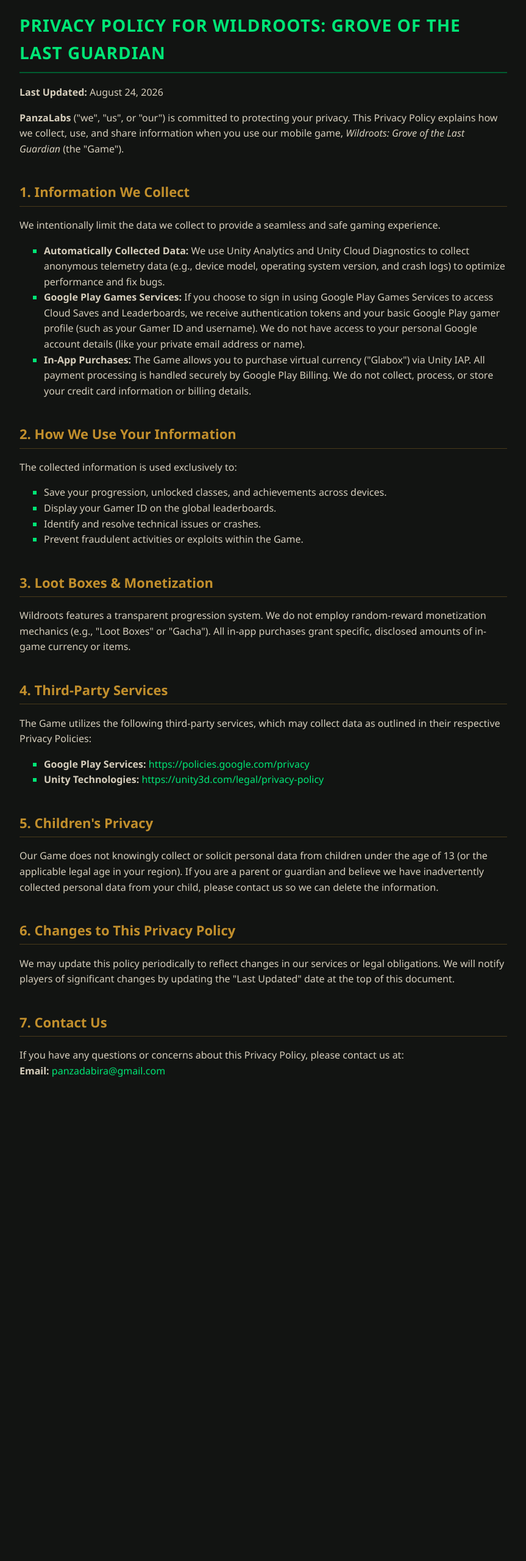
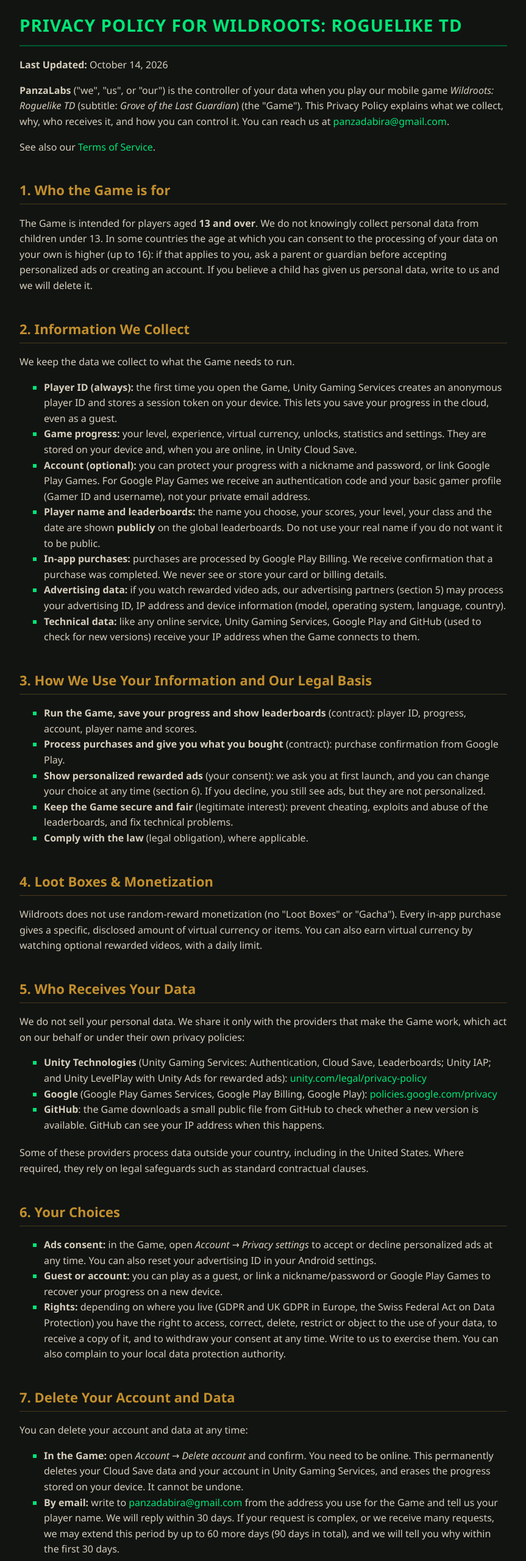
Before and after one commit to Panzadabira/Wildroots_website, a plain HTML site: page privacy.html in a window 1280 px wide. Shown: the part 40-2600 px from the top of the page at 61% size, without its empty margins (208-1071 px from the left). Before the commit the page ends 1865 px from the top, so only its background shows below. Drawn offline with Linux system fonts and the light colour scheme.

Commit message:
Privacy e Termini riscritti (13+, consenso ads, eliminazione account, classifiche); pulsante Get it on Google Play
Co-Authored-By: Claude Sonnet 5.5 <noreply@anthropic.com>

```diff
--- a/privacy.html
+++ b/privacy.html
@@ -17,46 +17,76 @@
 </head>
 <body>
 
-    <h1>Privacy Policy for Wildroots: Grove of the Last Guardian</h1>
-    <p><strong>Last Updated:</strong> August 24, 2026</p>
-    <p><strong>PanzaLabs</strong> ("we", "us", or "our") is committed to protecting your privacy. This Privacy Policy explains how we collect, use, and share information when you use our mobile game, <em>Wildroots: Grove of the Last Guardian</em> (the "Game").</p>
+    <h1>Privacy Policy for Wildroots: Roguelike TD</h1>
+    <p><strong>Last Updated:</strong> October 14, 2026</p>
+    <p><strong>PanzaLabs</strong> ("we", "us", or "our") is the controller of your data when you play our mobile game <em>Wildroots: Roguelike TD</em> (subtitle: <em>Grove of the Last Guardian</em>) (the "Game"). This Privacy Policy explains what we collect, why, who receives it, and how you can control it. You can reach us at <a href="mailto:panzadabira@gmail.com">panzadabira@gmail.com</a>.</p>
+    <p>See also our <a href="terms.html">Terms of Service</a>.</p>
 
-    <h2>1. Information We Collect</h2>
-    <p>We intentionally limit the data we collect to provide a seamless and safe gaming experience.</p>
+    <h2>1. Who the Game is for</h2>
+    <p>The Game is intended for players aged <strong>13 and over</strong>. We do not knowingly collect personal data from children under 13. In some countries the age at which you can consent to the processing of your data on your own is higher (up to 16): if that applies to you, ask a parent or guardian before accepting personalized ads or creating an account. If you believe a child has given us personal data, write to us and we will delete it.</p>
+
+    <h2>2. Information We Collect</h2>
+    <p>We keep the data we collect to what the Game needs to run.</p>
     <ul>
-        <li><span><strong>Automatically Collected Data:</strong> We use Unity Analytics and Unity Cloud Diagnostics to collect anonymous telemetry data (e.g., device model, operating system version, and crash logs) to optimize performance and fix bugs.</span></li>
-        <li><span><strong>Google Play Games Services:</strong> If you choose to sign in using Google Play Games Services to access Cloud Saves and Leaderboards, we receive authentication tokens and your basic Google Play gamer profile (such as your Gamer ID and username). We do not have access to your personal Google account details (like your private email address or name).</span></li>
-        <li><span><strong>In-App Purchases:</strong> The Game allows you to purchase virtual currency ("Glabox") via Unity IAP. All payment processing is handled securely by Google Play Billing. We do not collect, process, or store your credit card information or billing details.</span></li>
+        <li><span><strong>Player ID (always):</strong> the first time you open the Game, Unity Gaming Services creates an anonymous player ID and stores a session token on your device. This lets you save your progress in the cloud, even as a guest.</span></li>
+        <li><span><strong>Game progress:</strong> your level, experience, virtual currency, unlocks, statistics and settings. They are stored on your device and, when you are online, in Unity Cloud Save.</span></li>
+        <li><span><strong>Account (optional):</strong> you can protect your progress with a nickname and password, or link Google Play Games. For Google Play Games we receive an authentication code and your basic gamer profile (Gamer ID and username), not your private email address.</span></li>
+        <li><span><strong>Player name and leaderboards:</strong> the name you choose, your scores, your level, your class and the date are shown <strong>publicly</strong> on the global leaderboards. Do not use your real name if you do not want it to be public.</span></li>
+        <li><span><strong>In-app purchases:</strong> purchases are processed by Google Play Billing. We receive confirmation that a purchase was completed. We never see or store your card or billing details.</span></li>
+        <li><span><strong>Advertising data:</strong> if you watch rewarded video ads, our advertising partners (section 5) may process your advertising ID, IP address and device information (model, operating system, language, country).</span></li>
+        <li><span><strong>Technical data:</strong> like any online service, Unity Gaming Services, Google Play and GitHub (used to check for new versions) receive your IP address when the Game connects to them.</span></li>
     </ul>
 
-    <h2>2. How We Use Your Information</h2>
-    <p>The collected information is used exclusively to:</p>
+    <h2>3. How We Use Your Information and Our Legal Basis</h2>
     <ul>
-        <li><span>Save your progression, unlocked classes, and achievements across devices.</span></li>
-        <li><span>Display your Gamer ID on the global leaderboards.</span></li>
-        <li><span>Identify and resolve technical issues or crashes.</span></li>
-        <li><span>Prevent fraudulent activities or exploits within the Game.</span></li>
+        <li><span><strong>Run the Game, save your progress and show leaderboards</strong> (contract): player ID, progress, account, player name and scores.</span></li>
+        <li><span><strong>Process purchases and give you what you bought</strong> (contract): purchase confirmation from Google Play.</span></li>
+        <li><span><strong>Show personalized rewarded ads</strong> (your consent): we ask you at first launch, and you can change your choice at any time (section 6). If you decline, you still see ads, but they are not personalized.</span></li>
+        <li><span><strong>Keep the Game secure and fair</strong> (legitimate interest): prevent cheating, exploits and abuse of the leaderboards, and fix technical problems.</span></li>
+        <li><span><strong>Comply with the law</strong> (legal obligation), where applicable.</span></li>
     </ul>
 
-    <h2>3. Loot Boxes & Monetization</h2>
-    <p>Wildroots features a transparent progression system. We do not employ random-reward monetization mechanics (e.g., "Loot Boxes" or "Gacha"). All in-app purchases grant specific, disclosed amounts of in-game currency or items.</p>
+    <h2>4. Loot Boxes & Monetization</h2>
+    <p>Wildroots does not use random-reward monetization (no "Loot Boxes" or "Gacha"). Every in-app purchase gives a specific, disclosed amount of virtual currency or items. You can also earn virtual currency by watching optional rewarded videos, with a daily limit.</p>
 
-    <h2>4. Third-Party Services</h2>
-    <p>The Game utilizes the following third-party services, which may collect data as outlined in their respective Privacy Policies:</p>
+    <h2>5. Who Receives Your Data</h2>
+    <p>We do not sell your personal data. We share it only with the providers that make the Game work, which act on our behalf or under their own privacy policies:</p>
     <ul>
-        <li><span><strong>Google Play Services:</strong> <a href="https://policies.google.com/privacy" target="_blank">https://policies.google.com/privacy</a></span></li>
-        <li><span><strong>Unity Technologies:</strong> <a href="https://unity3d.com/legal/privacy-policy" target="_blank">https://unity3d.com/legal/privacy-policy</a></span></li>
+        <li><span><strong>Unity Technologies</strong> (Unity Gaming Services: Authentication, Cloud Save, Leaderboards; Unity IAP; and Unity LevelPlay with Unity Ads for rewarded ads): <a href="https://unity.com/legal/privacy-policy" target="_blank">unity.com/legal/privacy-policy</a></span></li>
+        <li><span><strong>Google</strong> (Google Play Games Services, Google Play Billing, Google Play): <a href="https://policies.google.com/privacy" target="_blank">policies.google.com/privacy</a></span></li>
+        <li><span><strong>GitHub</strong>: the Game downloads a small public file from GitHub to check whether a new version is available. GitHub can see your IP address when this happens.</span></li>
+    </ul>
+    <p>Some of these providers process data outside your country, including in the United States. Where required, they rely on legal safeguards such as standard contractual clauses.</p>
+
+    <h2>6. Your Choices</h2>
+    <ul>
+        <li><span><strong>Ads consent:</strong> in the Game, open <em>Account &rarr; Privacy settings</em> to accept or decline personalized ads at any time. You can also reset your advertising ID in your Android settings.</span></li>
+        <li><span><strong>Guest or account:</strong> you can play as a guest, or link a nickname/password or Google Play Games to recover your progress on a new device.</span></li>
+        <li><span><strong>Rights:</strong> depending on where you live (GDPR and UK GDPR in Europe, the Swiss Federal Act on Data Protection) you have the right to access, correct, delete, restrict or object to the use of your data, to receive a copy of it, and to withdraw your consent at any time. Write to us to exercise them. You can also complain to your local data protection authority.</span></li>
     </ul>
 
-    <h2>5. Children's Privacy</h2>
-    <p>Our Game does not knowingly collect or solicit personal data from children under the age of 13 (or the applicable legal age in your region). If you are a parent or guardian and believe we have inadvertently collected personal data from your child, please contact us so we can delete the information.</p>
+    <h2 id="delete-account">7. Delete Your Account and Data</h2>
+    <p>You can delete your account and data at any time:</p>
+    <ul>
+        <li><span><strong>In the Game:</strong> open <em>Account &rarr; Delete account</em> and confirm. You need to be online. This permanently deletes your Cloud Save data and your account in Unity Gaming Services, and erases the progress stored on your device. It cannot be undone.</span></li>
+        <li><span><strong>By email:</strong> write to <a href="mailto:panzadabira@gmail.com">panzadabira@gmail.com</a> from the address you use for the Game and tell us your player name. We will reply within 30 days. If your request is complex, or we receive many requests, we may extend this period by up to 60 more days (90 days in total), and we will tell you why within the first 30 days.</span></li>
+    </ul>
+    <p>When you delete your account in the Game, your player name on the leaderboards is replaced by a neutral name before the account is removed. Your scores may remain on the leaderboards, without any link to your account or to your previous name. We may also reset the leaderboards from time to time. Purchase records kept by Google Play are managed by Google, not by us.</p>
 
-    <h2>6. Changes to This Privacy Policy</h2>
-    <p>We may update this policy periodically to reflect changes in our services or legal obligations. We will notify players of significant changes by updating the "Last Updated" date at the top of this document.</p>
+    <h2>8. How Long We Keep Data</h2>
+    <p>We keep your player ID, progress and account for as long as you use the Game. When you delete your account, we remove it as described in section 7. Technical data kept by our providers (such as IP addresses in server logs) follows their own retention periods.</p>
 
-    <h2>7. Contact Us</h2>
-    <p>If you have any questions or concerns about this Privacy Policy, please contact us at:<br>
-    <strong>Email:</strong> <a href="mailto:panzadabira@gmail.com">panzadabira@gmail.com</a></p>
+    <h2>9. Security</h2>
+    <p>Data travels over encrypted connections (HTTPS). No system is perfectly secure, so we cannot guarantee absolute security.</p>
+
+    <h2>10. Changes to This Privacy Policy</h2>
+    <p>We may update this policy when the Game or the law changes. We will update the "Last Updated" date above. If a change affects how we use your data in a significant way, we will tell you in the Game.</p>
+
+    <h2>11. Contact Us</h2>
+    <p>If you have any questions or want to exercise your rights, please contact us at:<br>
+    <strong>PanzaLabs</strong><br>
+    <strong>Email:</strong> <a href="mailto:panzadabira@gmail.com">panzadabira@gmail.com</a><br>
+    Our contact details are also shown on the Google Play listing of the Game.</p>
 
 </body>
 </html>
```
Also changed, not shown: index.html (+2 -2 lines), terms.html (added, +88 -0 lines).
